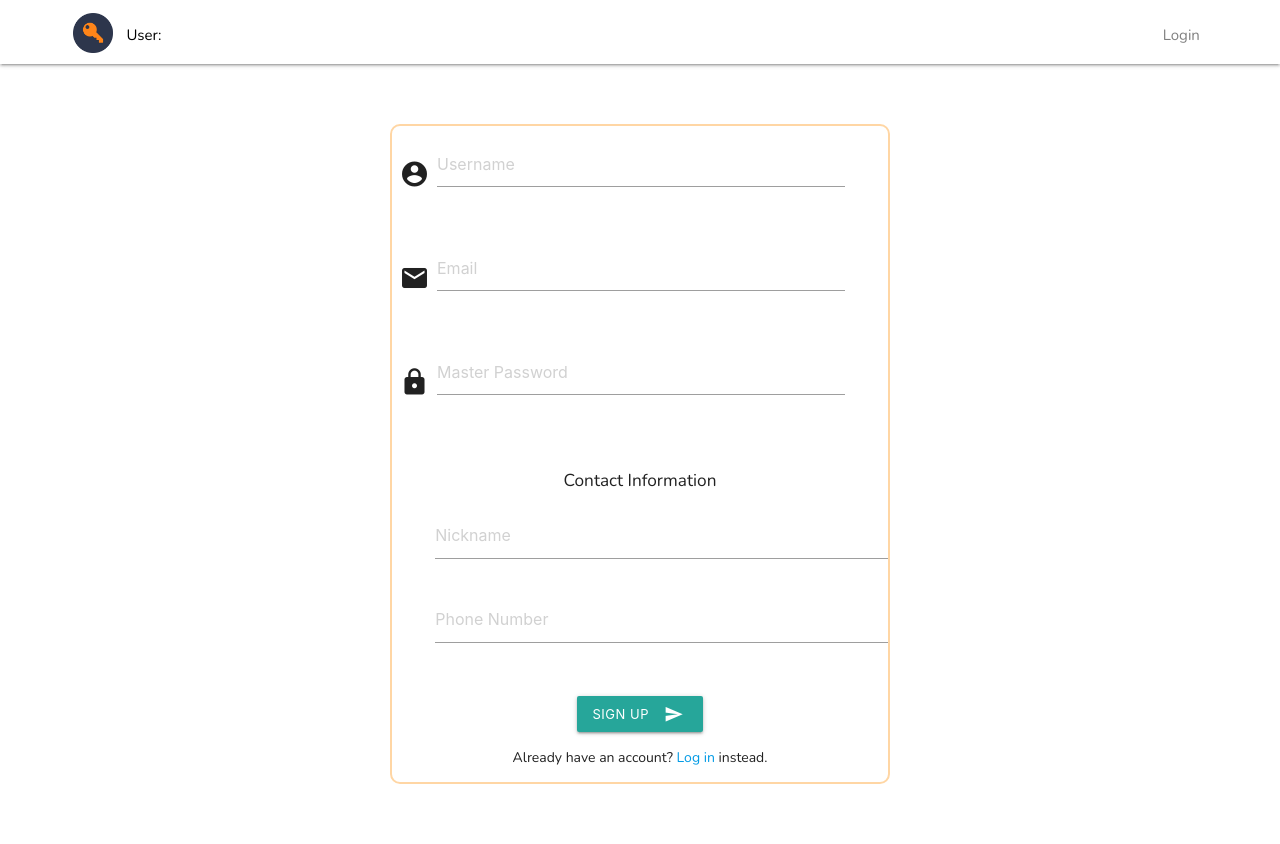
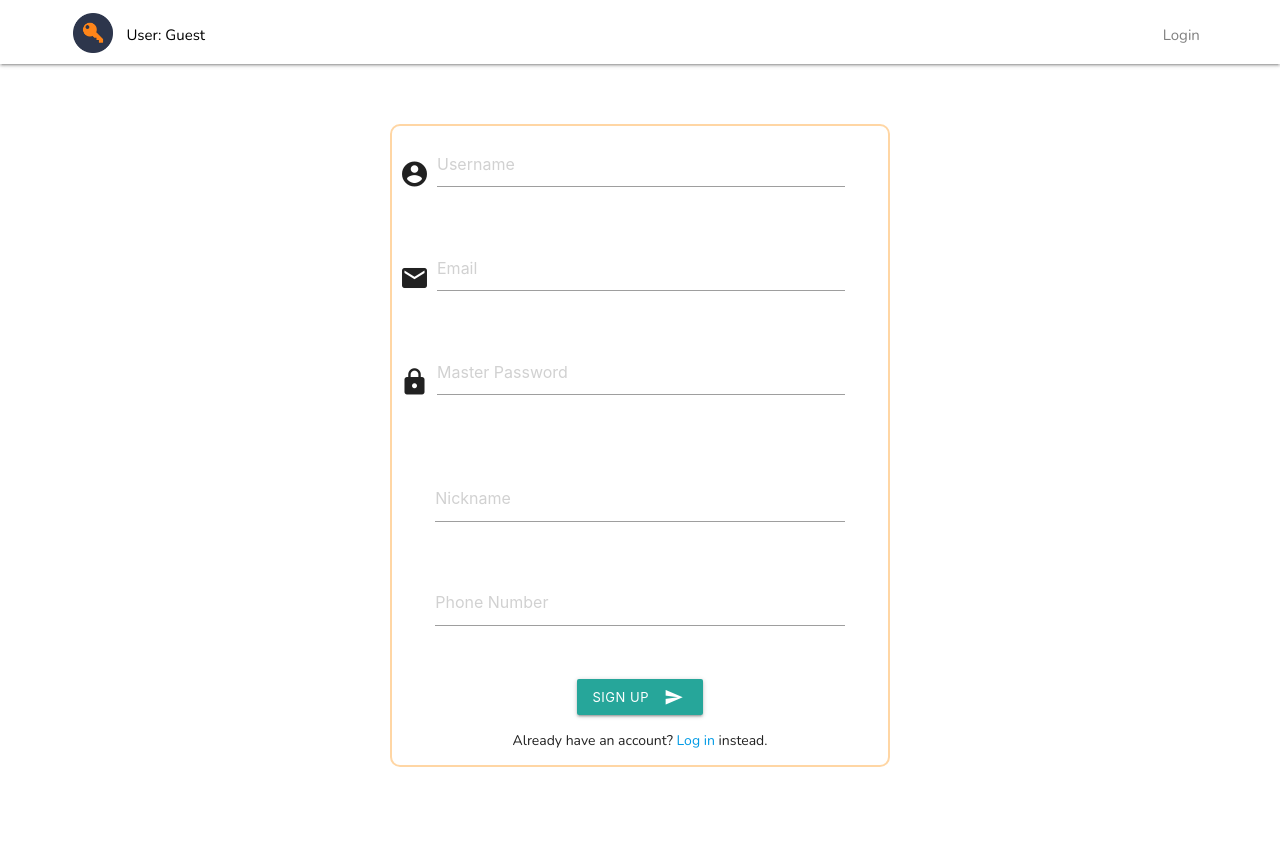
Before and after one commit to irisyuningye/beam-web-admin, a Flask app: page /signup in a window 1280 px wide. After the commit the page ends 767 px from the top, so only its background shows below. Run offline with Flask 2, Linux system fonts and the light colour scheme; some libraries are stand-ins or nearby versions.

Commit message:
update styles

```diff
--- a/app/templates/base.html
+++ b/app/templates/base.html
@@ -1,7 +1,7 @@
 <html>
 
 <head>
-  <title>Test site</title>
+  <title>Beam</title>
   <!-- import css stylesheet and components -->
   <link rel="stylesheet" href="{{ url_for('static', filename='css/materialize.css') }}">
   <link rel="stylesheet" href="{{ url_for('static', filename='css/home.css') }}">
--- a/app/templates/signup.html
+++ b/app/templates/signup.html
@@ -23,13 +23,14 @@
     </div>
     <br>
     <div class="row">
-      <h6>Contact Information</h6>
       <div class="col s1"></div>
-      <div class="input-field col s11">
+      <div class="input-field col s10">
         {{ form.nickname(Placeholder = "Nickname", class ="materialize-textarea") }}
       </div>
+    </div>
+    <div class="row">
       <div class="col s1"></div>
-      <div class="input-field col s11">
+      <div class="input-field col s10">
         {{ form.phone(Placeholder = "Phone Number", class ="materialize-textarea") }}
       </div>
     </div>
--- a/app/views.py
+++ b/app/views.py
@@ -36,7 +36,7 @@ def signup():
         addToDatabase(newUser)
         login_user(newUser)
         return redirect(url_for('index'))
-    return render_template('signup.html', title = "Sign Up", form = form)
+    return render_template('signup.html', title = "Sign Up", form = form, username = "Guest")
 
 
 @app.route('/login', methods=['GET', 'POST'])
```
